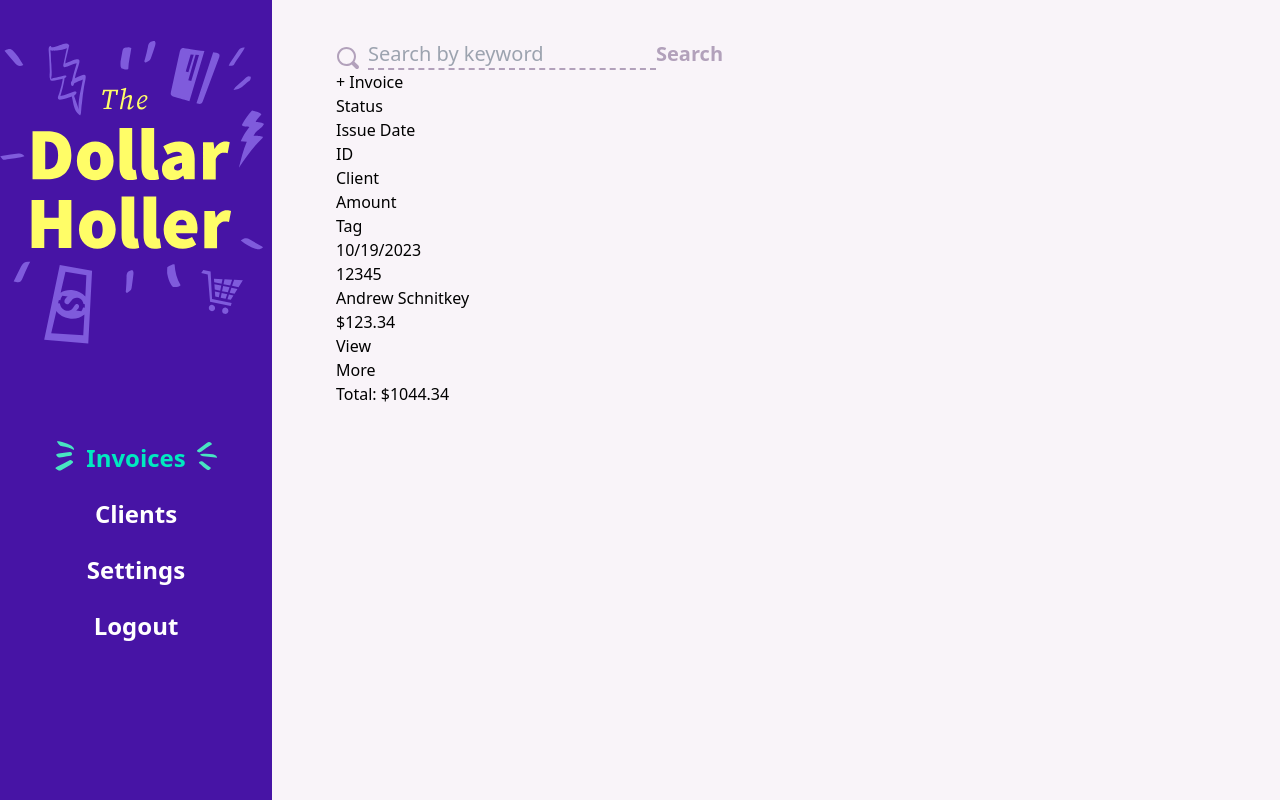
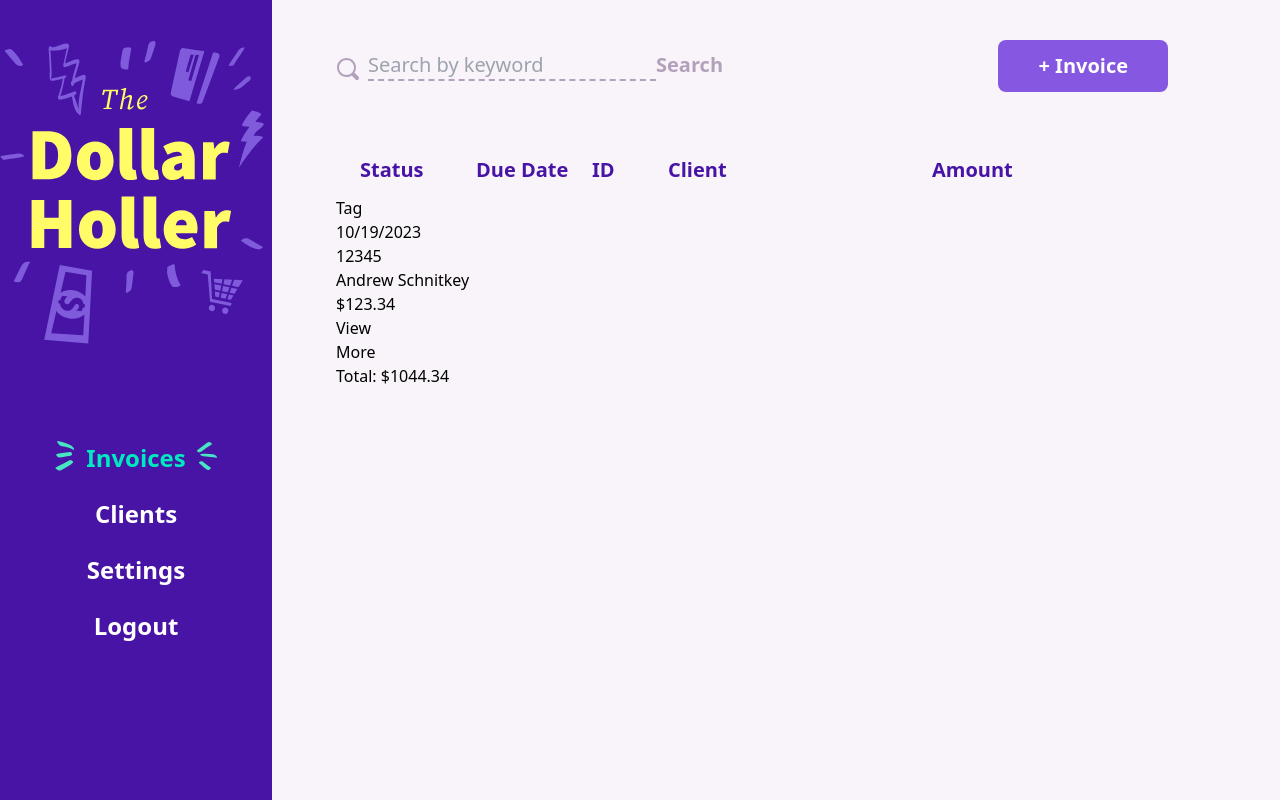
Before and after one commit to aschnitkey/dollarHoller, a SvelteKit app: page /invoices in a window 1280 px wide. Built offline with nearby package versions, Linux system fonts and the light colour scheme.

Commit message:
lesson 14 - second 10 minutes

```diff
--- /dev/null
+++ b/src/lib/components/Search.svelte
@@ -0,0 +1,16 @@
+<script lang="ts">
+	import Search from '$lib/components/icon/Search.svelte';
+</script>
+
+<div class="relative flex items-baseline w-full">
+	<div class="mt-auto mr-2 text-pastelPurple">
+		<Search />
+	</div>
+	<input
+		type="text"
+		name="search"
+		placeholder="Search by keyword"
+		class="text-xl text-black bg-transparent border-b-2 border-dashed outline-none w-72 border-b-pastelPurple font-sansSerif focus:border-b-lavenderIndigo focus:border-solid"
+	/>
+	<button class="text-xl font-black font-sansSerif text-pastelPurple">Search</button>
+</div>
--- a/src/routes/(dashboard)/invoices/+page.svelte
+++ b/src/routes/(dashboard)/invoices/+page.svelte
@@ -1,5 +1,5 @@
 <script lang="ts">
-	import Search from '$lib/components/icon/Search.svelte';
+	import Search from '$lib/components/Search.svelte';
 	import Dots from '$lib/components/icon/Dots.svelte';
 	import View from '$lib/components/icon/View.svelte';
 </script>
@@ -8,33 +8,25 @@
 	<title>Invoices | The Dollar Holler</title>
 </svelte:head>
 
-<div>
+<div class="flex items-center justify-between mb-16">
 	<!-- Search field -->
-	<div class="relative flex items-baseline w-full">
-		<div class="mt-auto mr-2 text-pastelPurple">
-			<Search />
-		</div>
-		<input
-			type="text"
-			name="search"
-			placeholder="Search by keyword"
-			class="text-xl text-black bg-transparent border-b-2 border-dashed outline-none w-72 border-b-pastelPurple font-sansSerif focus:border-b-lavenderIndigo focus:border-solid"
-		/>
-		<button class="text-xl font-black font-sansSerif text-pastelPurple">Search</button>
-	</div>
+	<Search />
 
 	<!-- New Invoice Button -->
 	<div>
-		<button>+ Invoice</button>
+		<button
+			class="relative px-10 py-3 text-xl font-black text-white transition translate-y-0 rounded-lg whitespace-nowrap bg-lavenderIndigo font-sansSerif shadow-colored hover:shadow-coloredHover hover:-translate-y-2"
+			>+ Invoice</button
+		>
 	</div>
 </div>
 
 <!-- list of invoices -->
 <div>
 	<!-- header -->
-	<div>
+	<div class="grid gap-4 px-6 mb-3 text-daisyBush grid-cols-invoiceTable table-header">
 		<h3>Status</h3>
-		<h3>Issue Date</h3>
+		<h3>Due Date</h3>
 		<h3>ID</h3>
 		<h3>Client</h3>
 		<h3>Amount</h3>
@@ -56,3 +48,9 @@
 
 <!-- summary row -->
 <div>Total: $1044.34</div>
+
+<style lang="postcss">
+	.table-header {
+		@apply text-xl font-black leading-snug;
+	}
+</style>
--- a/tailwind.config.js
+++ b/tailwind.config.js
@@ -8,6 +8,10 @@ export default {
 			handwriting: ['Kalam', 'cursive']
 		},
 		extend: {
+			boxShadow: {
+				colored: '0px 7px 16px 0px rgba(127, 91, 220, 0.002)',
+				coloredHover: '0px 16px 25px rgba(127, 91, 220, 0.30)'
+			},
 			colors: {
 				lavenderIndigo: '#8657e1',
 				daisyBush: '#4714a5',
@@ -24,6 +28,9 @@ export default {
 				gallery: '#efeaf2',
 				caribbeanGreen: '#00ca9e',
 				fog: '#decaec'
+			},
+			gridTemplateColumns: {
+				invoiceTable: '100px 100px 60px 1fr 116px 32px 32px'
 			}
 		}
 	},
```
